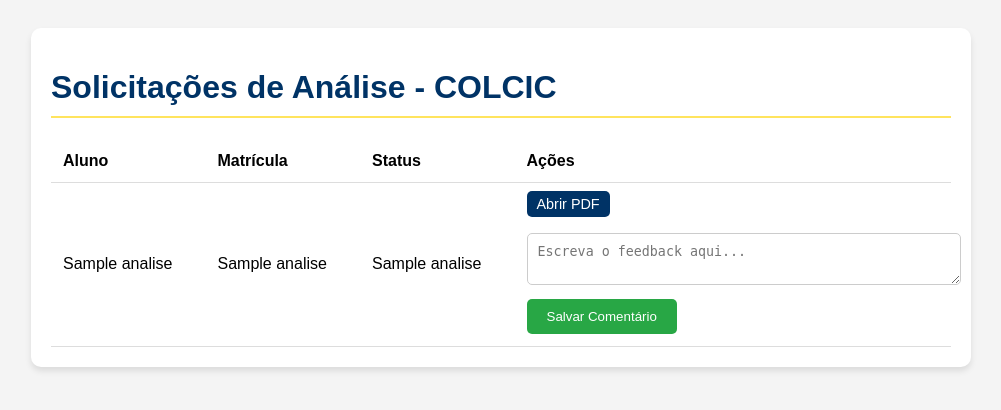
After one commit to fasjesus/sistema-barema, a Flask app: template templates/painel_coordenador.html in a window 1280 px wide. The commit adds this page. Shown: the top 410 px of the page, without its empty margins (139-1140 px from the left). Run offline with Flask 3, Linux system fonts and the light colour scheme; the template is opened without the code that fills it: most values are stand-ins (such as "Sample title", 1, 10 or a date in 2020).

Commit message:
[feat] add painel coordenador

```diff
--- a/app.py
+++ b/app.py
@@ -1,14 +1,20 @@
 import os
 import uuid
-from datetime import date
+from datetime import datetime, date
 from flask import Flask, request, render_template, send_file, jsonify
 from flask_cors import CORS
 from core.entities import Estudante, ProcessoBarema, ItemBarema
 from core.repository import BaremaRepository
 from core.services import PDFService, CertificateProcessor
+from database import init_db
+import sqlite3
 
 app = Flask(__name__)
 CORS(app)
+
+UPLOAD_FOLDER = os.path.join('static', 'uploads')
+if not os.path.exists(UPLOAD_FOLDER):
+    os.makedirs(UPLOAD_FOLDER)
 
 BASE_DIR = os.path.dirname(os.path.abspath(__file__))
 repo = BaremaRepository(BASE_DIR)
@@ -70,5 +76,119 @@ def barema_process():
 def get_barema_data(tipo):
     return jsonify(repo.load_atividades(tipo))
 
+@app.route('/solicitar-analise', methods=['POST'])
+def solicitar_analise():
+    try:
+        # 1. Pegar dados do formulário
+        nome = request.form.get('nome')
+        matricula = request.form.get('matricula')
+        email = request.form.get('email')
+        barema_tipo = request.form.get('barema_tipo', 'antigo')
+        data_hoje = datetime.now().strftime("%d/%m/%Y")
+
+        # 2. Criar entidades básicas
+        aluno = Estudante(nome=nome, matricula=matricula, email=email)
+        processo = ProcessoBarema(estudante=aluno, tipo_barema=barema_tipo, data_envio=data_hoje)
+
+        pag_atual = 2
+
+        # Carregar atividades (retorna lista de dicts)
+        atividades_base = repo.load_atividades(barema_tipo)
+
+        certificados_para_anexar = [] # Lista para guardar todos os arquivos enviados
+
+        for ativ_dict in atividades_base:
+            ativ_objeto = repo.to_entity(ativ_dict)
+            id_at = ativ_objeto.id
+
+            horas = request.form.get(f'horas_{id_at}')
+            if horas and horas.strip():
+                # Captura os arquivos da atividade atual
+                files = request.files.getlist(f'certificado_{id_at}')
+                intervalos = []
+
+                for f in files:
+                    if f and f.filename != '':
+                        # Processa a numeração de páginas (Exatamente como no /barema)
+                        prox, inter = cert_processor.get_page_info(pag_atual, f)
+                        intervalos.append(inter)
+                        certificados_para_anexar.append(f) # Adiciona à lista global de anexos
+                        pag_atual = prox
+
+                item = ItemBarema(
+                    atividade=ativ_objeto,
+                    horas_input=str(horas),
+                    tipo_barema=barema_tipo,
+                    intervalo_paginas=", ".join(intervalos) # Passa os intervalos para a tabela
+                )
+                processo.adicionar_item(item)
+
+        # GERAR O PDF COMPLETO (Agora enviando a lista de certificados)
+        pdf_buffer = pdf_service.gerar_completo(processo, certificados=certificados_para_anexar)
+
+        # ... restante do código de salvamento (open wb, etc) ...
+
+        # 4. GERAR O PDF (Usando o serviço global já instanciado no topo)
+        # Passamos certificados vazios ou a lista se você a processar acima
+        pdf_buffer = pdf_service.gerar_completo(processo, certificados=[])
+
+        # 5. SALVAR NO DISCO
+        nome_arquivo = f"barema_{matricula}_{uuid.uuid4().hex[:6]}.pdf"
+        caminho_completo = os.path.join(UPLOAD_FOLDER, nome_arquivo)
+
+        with open(caminho_completo, 'wb') as f:
+            f.write(pdf_buffer.getbuffer())
+
+        # 6. SALVAR NO BANCO SQLITE
+        conn = sqlite3.connect('database.db')
+        cursor = conn.cursor()
+        cursor.execute("""
+            INSERT INTO analises (matricula, nome_aluno, caminho_pdf, status)
+            VALUES (?, ?, ?, ?)
+        """, (matricula, nome, nome_arquivo, 'Pendente'))
+        conn.commit()
+        conn.close()
+
+        return "Solicitação enviada!", 200
+
+    except Exception as e:
+        import traceback
+        print(traceback.format_exc()) # Mostra o erro detalhado no terminal
+        return str(e), 500
+
+# Rota do Painel (Protegida por um token simples na URL)
+@app.route('/coordenador/painel')
+def painel_coordenador():
+    token = request.args.get('token')
+    if token != 'COLCIC2026': # Token de acesso
+        return "Acesso Negado: Token inválido.", 403
+
+    conn = sqlite3.connect('database.db')
+    cursor = conn.cursor()
+    # Pega todas as solicitações, das mais recentes para as mais antigas
+    cursor.execute("SELECT * FROM analises ORDER BY data_solicitacao DESC")
+    analises = cursor.fetchall()
+    conn.close()
+
+    return render_template('painel_coordenador.html', analises=analises)
+
+# Rota para o Coordenador Salvar o Feedback
+@app.route('/salvar-feedback', methods=['POST'])
+def salvar_feedback():
+    id_analise = request.form.get('id')
+    feedback = request.form.get('feedback')
+
+    conn = sqlite3.connect('database.db')
+    cursor = conn.cursor()
+    cursor.execute(
+        "UPDATE analises SET feedback = ?, status = 'Analisado' WHERE id = ?",
+        (feedback, id_analise)
+    )
+    conn.commit()
+    conn.close()
+
+    return redirect('/coordenador/painel?token=COLCIC2026')
+
 if __name__ == '__main__':
+    init_db()
     app.run(debug=True)
--- /dev/null
+++ b/templates/painel_coordenador.html
@@ -0,0 +1,49 @@
+<!DOCTYPE html>
+<html lang="pt-br">
+<head>
+    <meta charset="UTF-8">
+    <title>Painel do Coordenador - COLCIC</title>
+    <style>
+        body { font-family: sans-serif; background: #f4f4f4; padding: 20px; }
+        .container { max-width: 900px; margin: auto; background: white; padding: 20px; border-radius: 10px; box-shadow: 0 4px 6px rgba(0,0,0,0.1); }
+        h1 { color: #003366; border-bottom: 2px solid #ffe45e; padding-bottom: 10px; }
+        table { width: 100%; border-collapse: collapse; margin-top: 20px; }
+        th, td { padding: 12px; text-align: left; border-bottom: 1px solid #ddd; }
+        tr:hover { background: #f9f9f9; }
+        .status-pendente { color: orange; font-weight: bold; }
+        .status-analisado { color: green; font-weight: bold; }
+        .btn-revisar { background: #003366; color: white; padding: 5px 10px; text-decoration: none; border-radius: 5px; font-size: 0.9em; }
+        textarea { width: 100%; margin-top: 10px; border-radius: 5px; border: 1px solid #ccc; padding: 10px; }
+        .btn-enviar { background: #28a745; color: white; border: none; padding: 10px 20px; border-radius: 5px; cursor: pointer; margin-top: 10px; }
+    </style>
+</head>
+<body>
+    <div class="container">
+        <h1>Solicitações de Análise - COLCIC</h1>
+        <table>
+            <thead>
+                <tr>
+                    <th>Aluno</th>
+                    <th>Matrícula</th>
+                    <th>Status</th>
+                    <th>Ações</th>
+                </tr>
+            </thead>
+            <tbody>
+                {% for analise in analises %}
+                <tr>
+                    <td>{{ analise[2] }}</td> <td>{{ analise[1] }}</td> <td class="status-{{ analise[4].lower() }}">{{ analise[4] }}</td> <td>
+                        <a href="{{ url_for('static', filename='uploads/' + analise[3]) }}" target="_blank" class="btn-revisar">Abrir PDF</a>
+                        <form action="/salvar-feedback" method="post" style="margin-top: 10px;">
+                            <input type="hidden" name="id" value="{{ analise[0] }}">
+                            <textarea name="feedback" placeholder="Escreva o feedback aqui...">{{ analise[5] or '' }}</textarea>
+                            <button type="submit" class="btn-enviar">Salvar Comentário</button>
+                        </form>
+                    </td>
+                </tr>
+                {% endfor %}
+            </tbody>
+        </table>
+    </div>
+</body>
+</html>
```
Also changed, not shown: database.py (added, +18 -0 lines), templates/index.html (+45 -27 lines), README.md, database.db (added), 2 other files.
